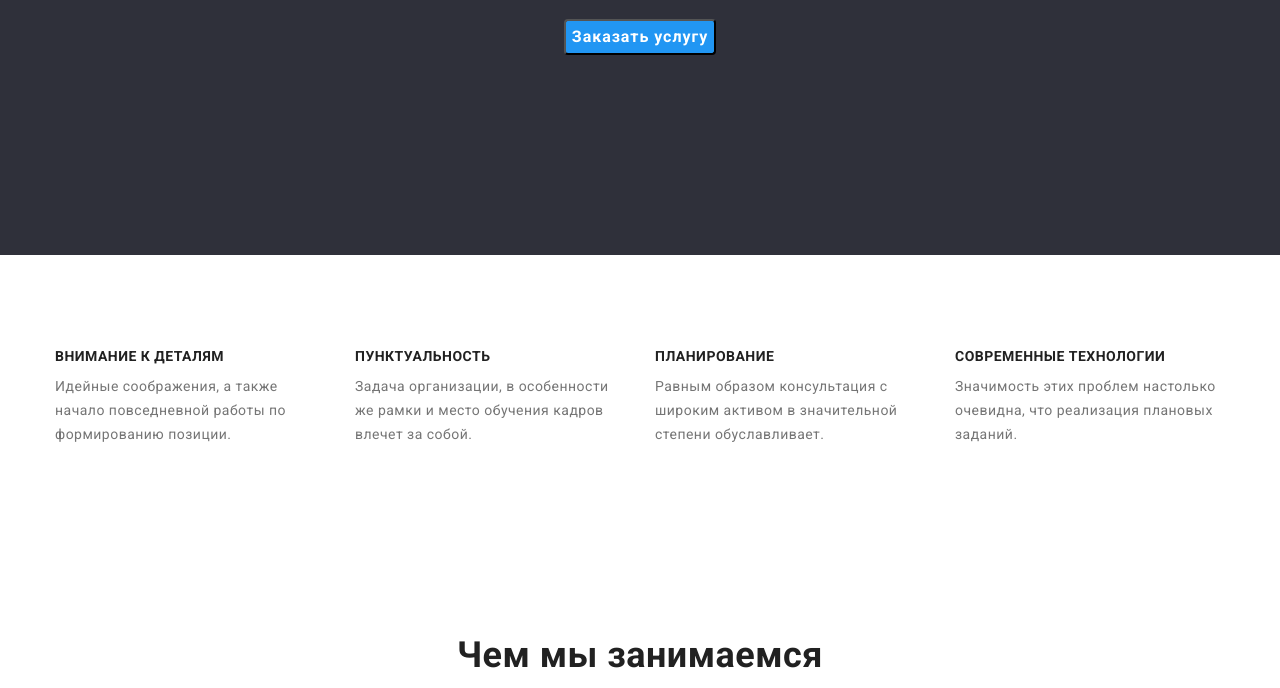
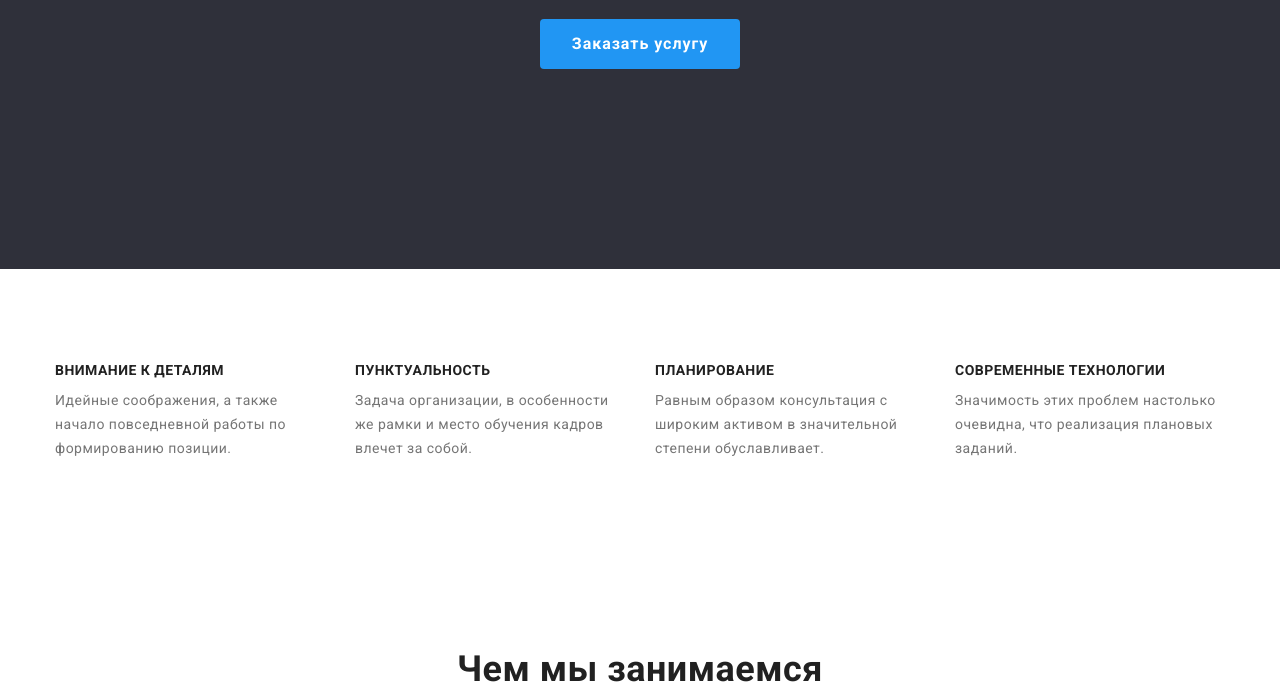
Before and after one commit to KatieMat/goit-markup-hw-03, a plain HTML site: page index.html in a window 1280 px wide. Shown: the part 412-1100 px from the top of the page. Drawn offline with nearby package versions, Linux system fonts and the light colour scheme.

Commit message:
изменяет кнопку в индекс

```diff
--- a/css/style.css
+++ b/css/style.css
@@ -172,8 +172,12 @@ nav,
 }
 
 .button-order {
+  border: 0;
   margin-left: auto;
   margin-right: auto;
+  padding-top: 10px;
+  padding-bottom: 10px;
+  width: 200px;
 
   font-family: "Roboto", sans-serif;
   cursor: pointer;
@@ -184,6 +188,7 @@ nav,
   line-height: 1.875;
   display: flex;
   text-align: center;
+  justify-content: center;
   letter-spacing: 0.06em;
   color: #ffffff;
 }
```
